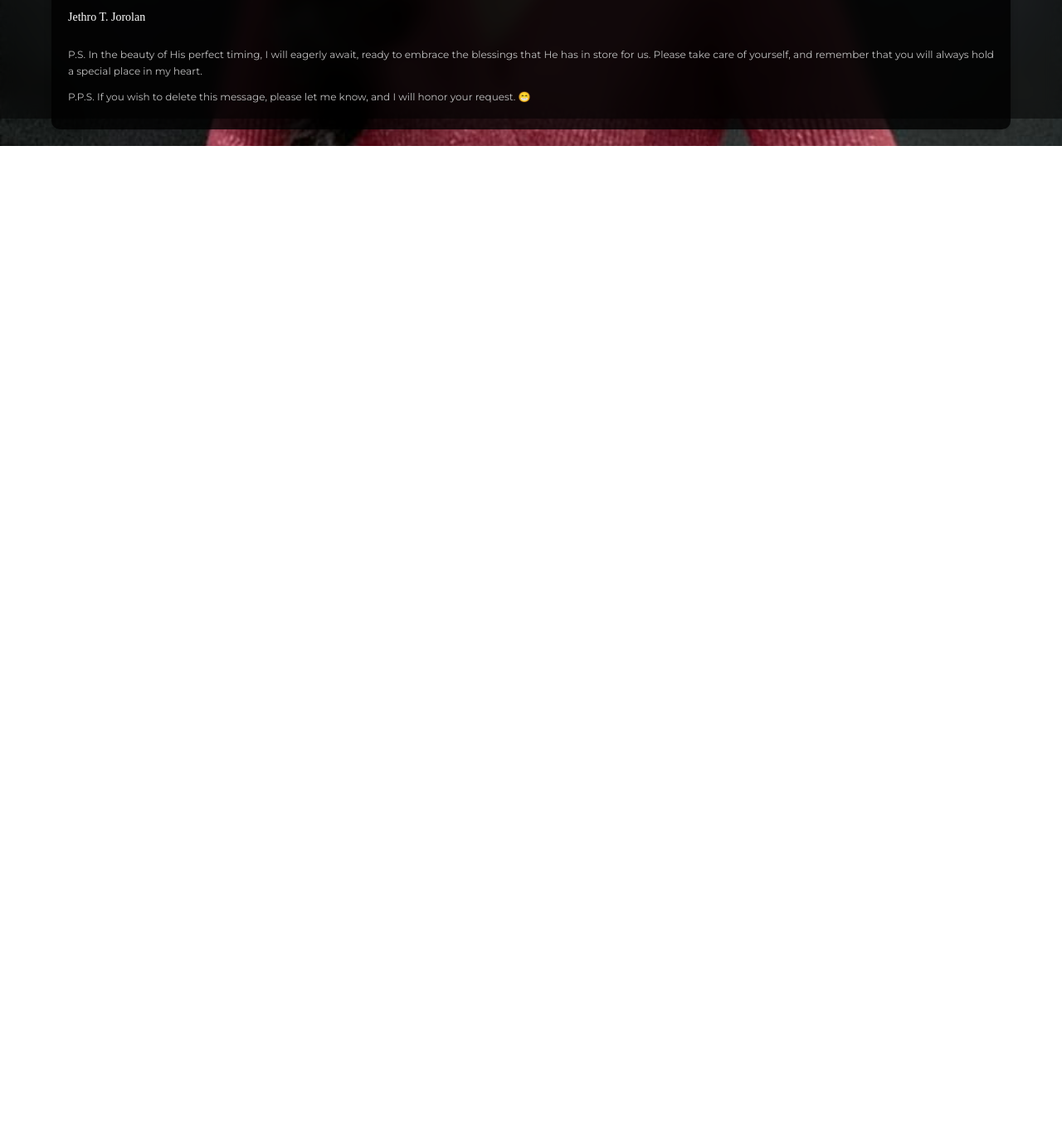
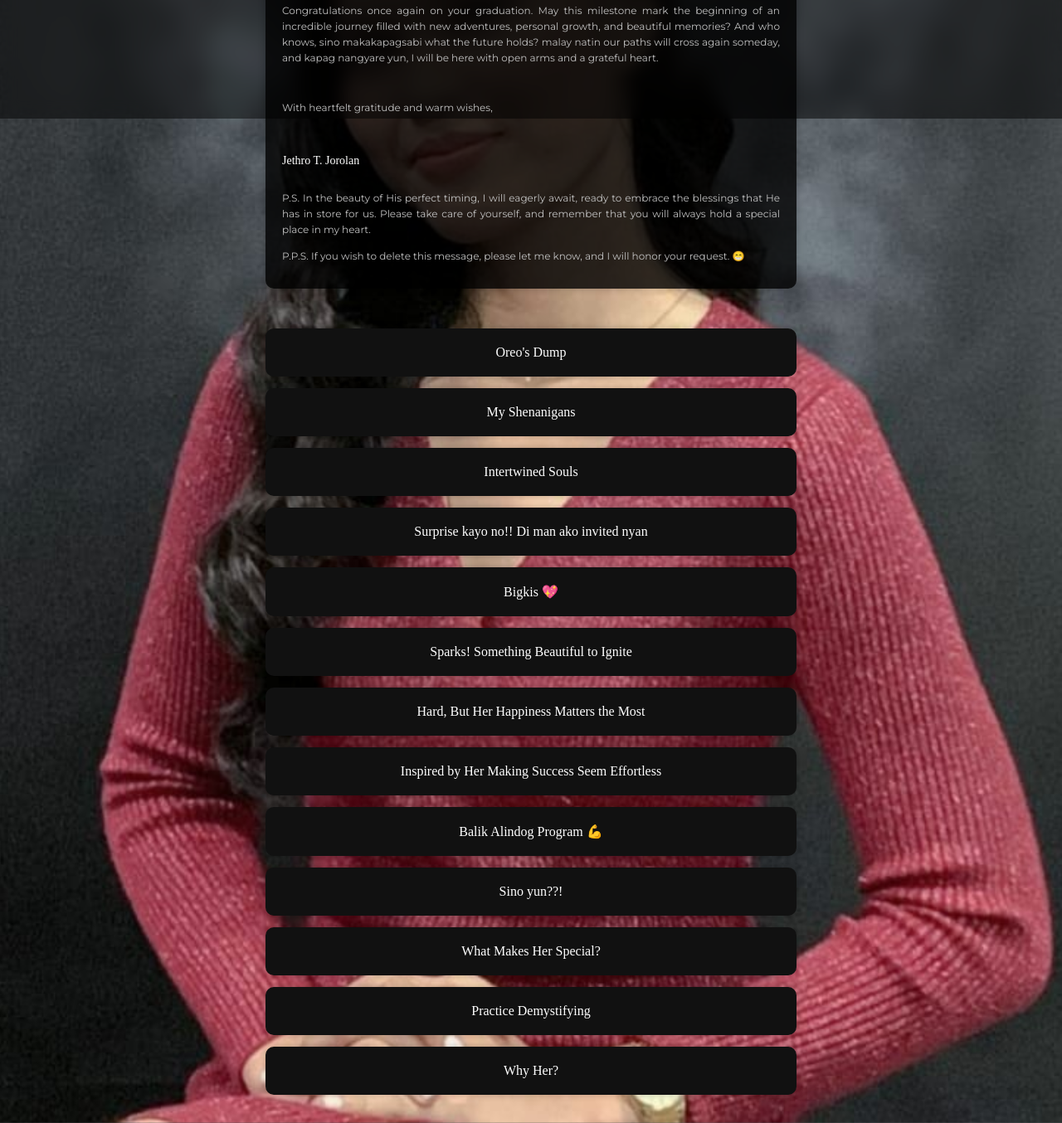
Before and after one commit to rjeth/love-congrats, a plain HTML site: page index.html in a window 1280 px wide. Shown: the part 657-2011 px from the top of the page at 83% size. Before the commit the page ends 833 px from the top, so only its background shows below. Drawn offline with Linux system fonts and the light colour scheme; a web font is replaced by a local one.

Commit message:
Update index.html

```diff
--- a/index.html
+++ b/index.html
@@ -42,13 +42,14 @@
             /* Use "Montserrat" if you prefer that font */
 
             animation: fade-in 2s ease-out;
-            max-width: 600px;
+            width: 600px;
             margin: 0 auto;
             background-color: rgba(0, 0, 0, 0.8);
             padding: 20px;
             border-radius: 10px;
             box-shadow: 0 0 10px rgba(0, 0, 0, 0.2);
             text-align: center;
+            margin-bottom: 48px;
         }
 
         h1 {
@@ -67,7 +68,9 @@
             margin-bottom: 24px;
         }
 
-        p {
+        p,
+        ol,
+        li {
             font-family: 'Montserrat', sans-serif;
             /* Use "Playfair Display" if you prefer that font */
             color: #C0C0C0;
@@ -77,10 +80,41 @@
             line-height: 1.6;
         }
 
+        .cta-btn {
+            font-family: 'Playfair Display', serif;
+            /* Use "Montserrat" if you prefer that font */
+
+            animation: fade-in 2s ease-out;
+            width: 600px;
+            margin: 0 auto;
+            background-color: #111;
+            padding: 20px;
+            border-radius: 10px;
+            box-shadow: 0 0 10px rgba(0, 0, 0, 0.2);
+            color: white;
+            text-align: center;
+            margin-bottom: 14px;
+        }
+
+
         @media (min-width: 576px) {
 
-            .message {
-                max-width: 90%;
+            .message,
+            .cta-btn {
+                max-width: 90% !important;
+            }
+
+            .message-container {
+                max-width: 100%;
+                padding: 20px;
+            }
+        }
+
+        @media (max-width: 768px) {
+
+            .message,
+            .cta-btn {
+                max-width: 90% !important;
             }
 
             .message-container {
@@ -150,6 +184,86 @@
                 P.P.S. If you wish to delete this message, please let me know, and I will honor your request. 😁
             </p>
         </div>
+        <div class="cta-btn">
+            <a href="#" style="color: white; text-decoration: none;">
+                Oreo's Dump
+            </a>
+
+        </div>
+        <div class="cta-btn">
+            <a href="#" style="color: white; text-decoration: none;">
+                My Shenanigans
+            </a>
+
+        </div>
+        <div class="cta-btn">
+            <a href="#" style="color: white; text-decoration: none;">
+                Intertwined Souls
+            </a>
+
+        </div>
+        <div class="cta-btn">
+            <a href="#" style="color: white; text-decoration: none;">
+                Surprise kayo no!! Di man ako invited nyan
+            </a>
+
+        </div>
+        <div class="cta-btn">
+            <a href="#" style="color: white; text-decoration: none;">
+                Bigkis 💖
+            </a>
+
+        </div>
+
+        <div class="cta-btn">
+            <a href="#" style="color: white; text-decoration: none;">
+                Sparks! Something Beautiful to Ignite
+            </a>
+
+        </div>
+        <div class="cta-btn">
+            <a href="#" style="color: white; text-decoration: none;">
+                Hard, But Her Happiness Matters the Most
+            </a>
+
+        </div>
+        <div class="cta-btn">
+            <a href="#" style="color: white; text-decoration: none;">
+                Inspired by Her Making Success Seem Effortless
+            </a>
+
+        </div>
+        <div class="cta-btn">
+            <a href="#" style="color: white; text-decoration: none;">
+                Balik Alindog Program 💪
+            </a>
+
+        </div>
+        <div class="cta-btn">
+            <a href="#" style="color: white; text-decoration: none;">
+                Sino yun??!
+            </a>
+
+        </div>
+        <div class="cta-btn">
+            <a href="#" style="color: white; text-decoration: none;">
+                What Makes Her Special?
+            </a>
+
+        </div>
+        <div class="cta-btn">
+            <a href="#" style="color: white; text-decoration: none;">
+                Practice Demystifying
+            </a>
+
+        </div>
+
+        <div class="cta-btn">
+            <a href="#" style="color: white; text-decoration: none;">
+                Why Her?
+            </a>
+
+        </div>
     </div>
 </body>
 
```
